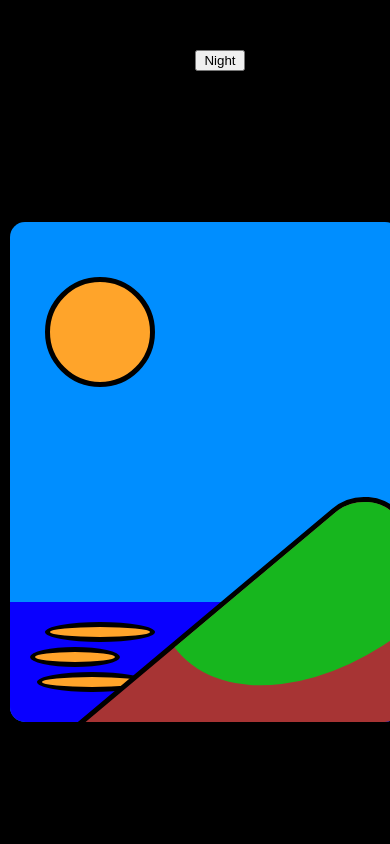
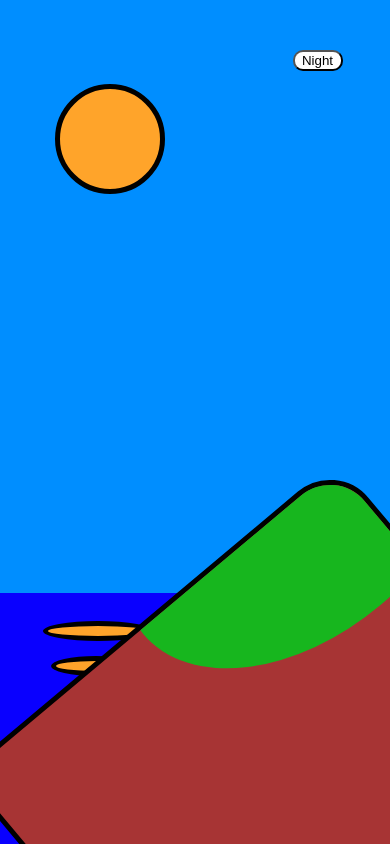
Before and after one commit to patrinoua/spain, a React (Create React App) app: page / in a window 390 px wide. Built offline with nearby package versions, Linux system fonts and the light colour scheme.

Commit message:
mobile friendly

```diff
--- a/src/Spain/elements.js
+++ b/src/Spain/elements.js
@@ -14,10 +14,16 @@ export const Button = styled.button`
   left: 50%;
   width: 50px;
   cursor: pointer;
+  z-index: 10;
+  @media (max-width: 400px) {
+    left: 75%;
+    background: white;
+    border-radius: 10px;
+  }
 `
 export const El = styled.div`
+  position: absolute;
   background: ${({ color }) => color};
-  position: absolute;
   left: ${({ left }) => left || '10px'};
   top: ${({ top }) => top || '50px'};
   width: ${({ width }) => width || '100'}px;
@@ -32,13 +38,15 @@ export const Sky = styled(El)`
   overflow: hidden;
   justify-content: center;
   align-items: center;
+  @media (max-width: 400px) {
+    width: 100%;
+    height: 100%;
+    top: 0;
+    left: 0;
+    border-radius: 0;
+  }
 `
-export const Sea = styled(El)`
-  width: 600px;
-  height: 150px;
-  left: -30px;
-  top: 380px;
-`
+
 export const Eye = styled(El)`
   background: black;
   width: 10px;
@@ -79,6 +87,10 @@ export const Smiley = styled(El)`
   border-radius: 50%;
   position: absolute;
   z-index: 20;
+  @media (max-width: 400px) {
+    left: 14%;
+    top: 10%;
+  }
 `
 export const Sun = styled(El)`
   width: 100px;
@@ -87,12 +99,16 @@ export const Sun = styled(El)`
   top: 11%;
   border: 5px solid black;
   border-radius: 50%;
+  @media (max-width: 400px) {
+    left: 14%;
+    top: 10%;
+  }
 `
 
 export const Mountain = styled(El)`
   transform: rotate(50deg);
-  width: 300px;
-  height: 400px;
+  width: 340px;
+  height: 480px;
   left: 38%;
   top: 60%;
   border-radius: 10px;
@@ -100,6 +116,9 @@ export const Mountain = styled(El)`
   overflow: hidden;
   z-index: 20;
   border-top-left-radius: 50px;
+  @media (max-width: 400px) {
+    left: 22%;
+  }
 `
 export const Prasinada = styled(El)`
   border-radius: 50%;
@@ -107,6 +126,17 @@ export const Prasinada = styled(El)`
   top: -145px;
   width: 260px;
   height: 400px;
+`
+export const Sea = styled(El)`
+  width: 600px;
+  height: 150px;
+  left: 0;
+  top: 41%;
+  position: relative;
+  z-index: 10;
+  @media (max-width: 400px) {
+    height: 350px;
+  }
 `
 export const Sunlight = styled(El)`
   transform: rotate(${({ rotate }) => rotate || 0}deg);
@@ -118,4 +148,32 @@ export const SunReflexion = styled(El)`
   border-radius: 50%;
   border: 5px solid black;
   z-index: 20;
+  position: absolute;
 `
+
+export const SunReflexion1 = styled(SunReflexion)`
+  left: 9%;
+  top: 10%;
+  @media (max-width: 400px) {
+    left: 11%;
+    top: 8%;
+  }
+`
+export const SunReflexion2 = styled(SunReflexion)`
+  left: 5%;
+  top: 28%;
+  width: 80px;
+  @media (max-width: 400px) {
+    left: 13%;
+    top: 18%;
+  }
+`
+export const SunReflexion3 = styled(SunReflexion)`
+  left: 7%;
+  top: 46%;
+  @media (max-width: 400px) {
+    left: 16%;
+    top: 28%;
+    width: 60px;
+  }
+`
--- a/src/Spain/index.js
+++ b/src/Spain/index.js
@@ -2,7 +2,9 @@ import React from 'react'
 import {
   Container,
   Sky,
-  SunReflexion,
+  SunReflexion1,
+  SunReflexion2,
+  SunReflexion3,
   Sea,
   Sun,
   Sunlight,
@@ -47,11 +49,17 @@ export default class Spain extends React.Component {
             onMouseEnter={() => {
               this.setState({ smileyIsVisible: true })
             }}
+            onClick={() => {
+              this.setState({ smileyIsVisible: !smileyIsVisible })
+            }}
           />
           {smileyIsVisible && (
             <Smiley
               onMouseLeave={() => {
                 this.setState({ smileyIsVisible: false })
+              }}
+              onClick={() => {
+                this.setState({ smileyIsVisible: !smileyIsVisible })
               }}
             >
               <EyeLeft />
@@ -96,18 +104,14 @@ export default class Spain extends React.Component {
                 />
               </React.Fragment>
             )}
-          <SunReflexion
-            name="SUN_REFLEXION"
-            left={'9%'}
-            top={'80%'}
-            color={sun}
-          />
-          <SunReflexion width={'80'} left={'5%'} top={'85%'} color={sun} />
-          <SunReflexion left={'7%'} top={'90%'} color={sun} />
           <Mountain color={mountain}>
             <Prasinada color={prasinada} />
           </Mountain>
-          <Sea color={sea} />
+          <Sea color={sea}>
+            <SunReflexion1 color={sun} />
+            <SunReflexion2 color={sun} />
+            <SunReflexion3 color={sun} />
+          </Sea>
         </Sky>
       </Container>
     )
```
